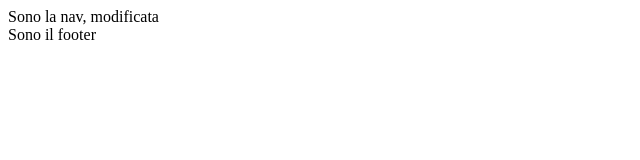
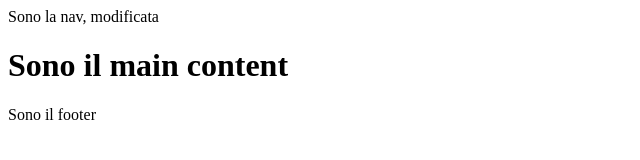
Before and after one commit to giuseppecantafio/git-prova, a plain HTML site: page index.html in a window 1280 px wide. Shown: the whole page, without its empty margins (0-640 px from the left). Drawn offline with Linux system fonts and the light colour scheme.

Commit message:
aggiunto maincontent

```diff
--- a/index.html
+++ b/index.html
@@ -8,7 +8,9 @@
   </head>
   <body>
     <header>Sono la nav, modificata</header>
-    <main></main>
+    <main>
+      <h1>Sono il main content</h1>
+    </main>
     <footer>Sono il footer</footer>
   </body>
 </html>
```
